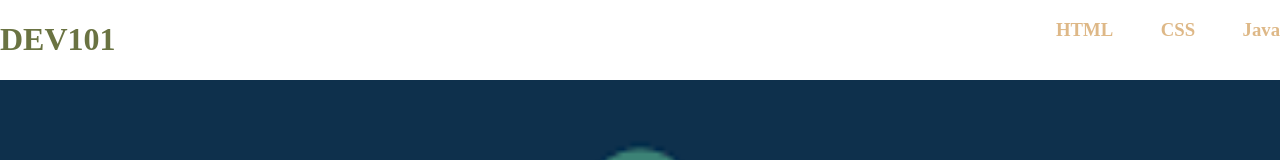
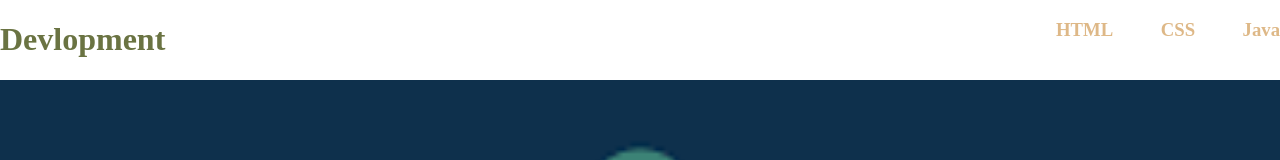
Before and after one commit to rdsbamarla/static_website, a plain HTML site: page index.html in a window 1280 px wide. Shown: the top 160 px of the page. Drawn offline with Linux system fonts and the light colour scheme.

Commit message:
modified the heading from DEV to Development

```diff
--- a/index.html
+++ b/index.html
@@ -10,7 +10,7 @@
 <body>
     <header class="topbar-cont">
         <div class="title-cont">
-            <h1 class="title-content">DEV101</h1>
+            <h1 class="title-content">Devlopment</h1>
         </div>
         <div class="nav-cont">
 
```
